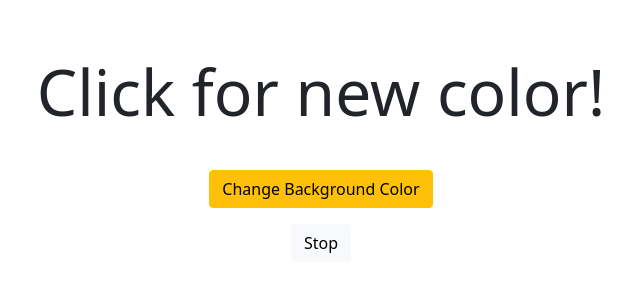
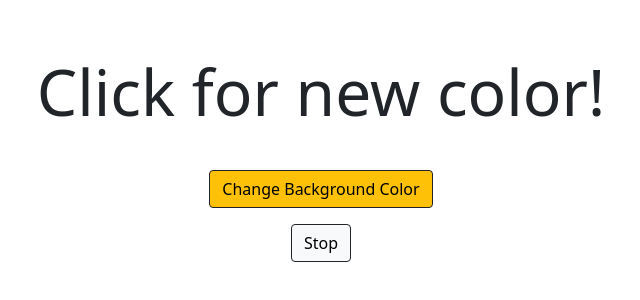
Before and after one commit to cenkberry/background-changer-js, a plain HTML site: page index.html in a window 1280 px wide. Shown: the part 238-538 px from the top of the page, without its empty margins (319-959 px from the left). Drawn offline with nearby package versions, Linux system fonts and the light colour scheme.

Commit message:
all code are fixed

```diff
--- a/index.html
+++ b/index.html
@@ -11,8 +11,8 @@
 <body>
 <div class="container-fluid vh-100 d-flex align-items-center justify-content-center flex-column" id="page">
      <h1 id="h1">Click for new color!</h1><br>
-    <button class="btn btn-warning m-2" id="btn">Change Background Color</button>
-    <button class="btn btn-light m-2"   id="stopbtn">Stop</button>
+    <button class="btn border-dark btn-warning m-2" id="btn">Change Background Color</button>
+    <button class="btn border-dark btn-light m-2"   id="stopbtn">Stop</button>
 </div>
     <script src="https://cdn.jsdelivr.net/npm/bootstrap@5.1.3/dist/js/bootstrap.bundle.min.js"
     integrity="sha384-ka7Sk0Gln4gmtz2MlQnikT1wXgYsOg+OMhuP+IlRH9sENBO0LRn5q+8nbTov4+1p" crossorigin="anonymous"></script>
```
